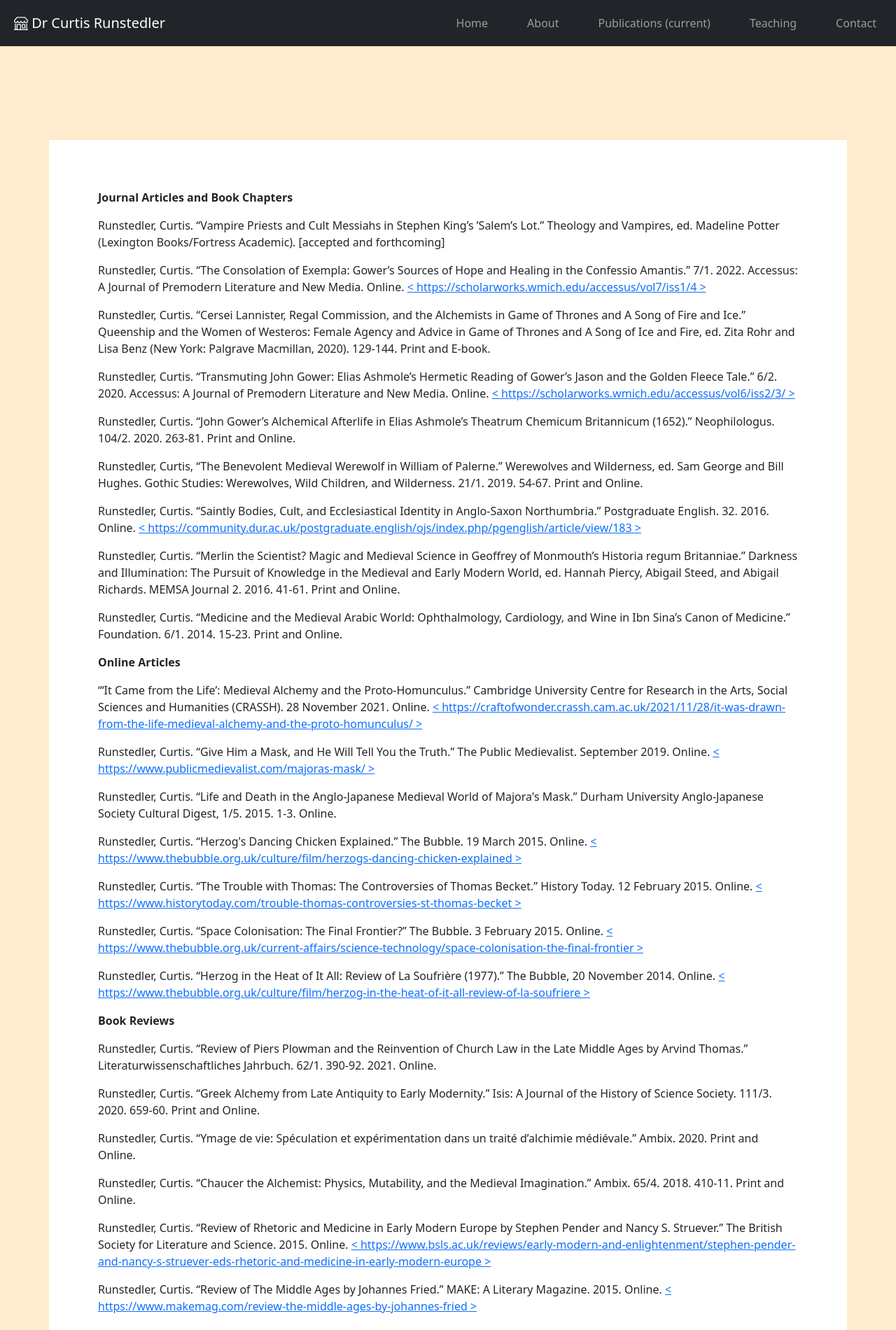
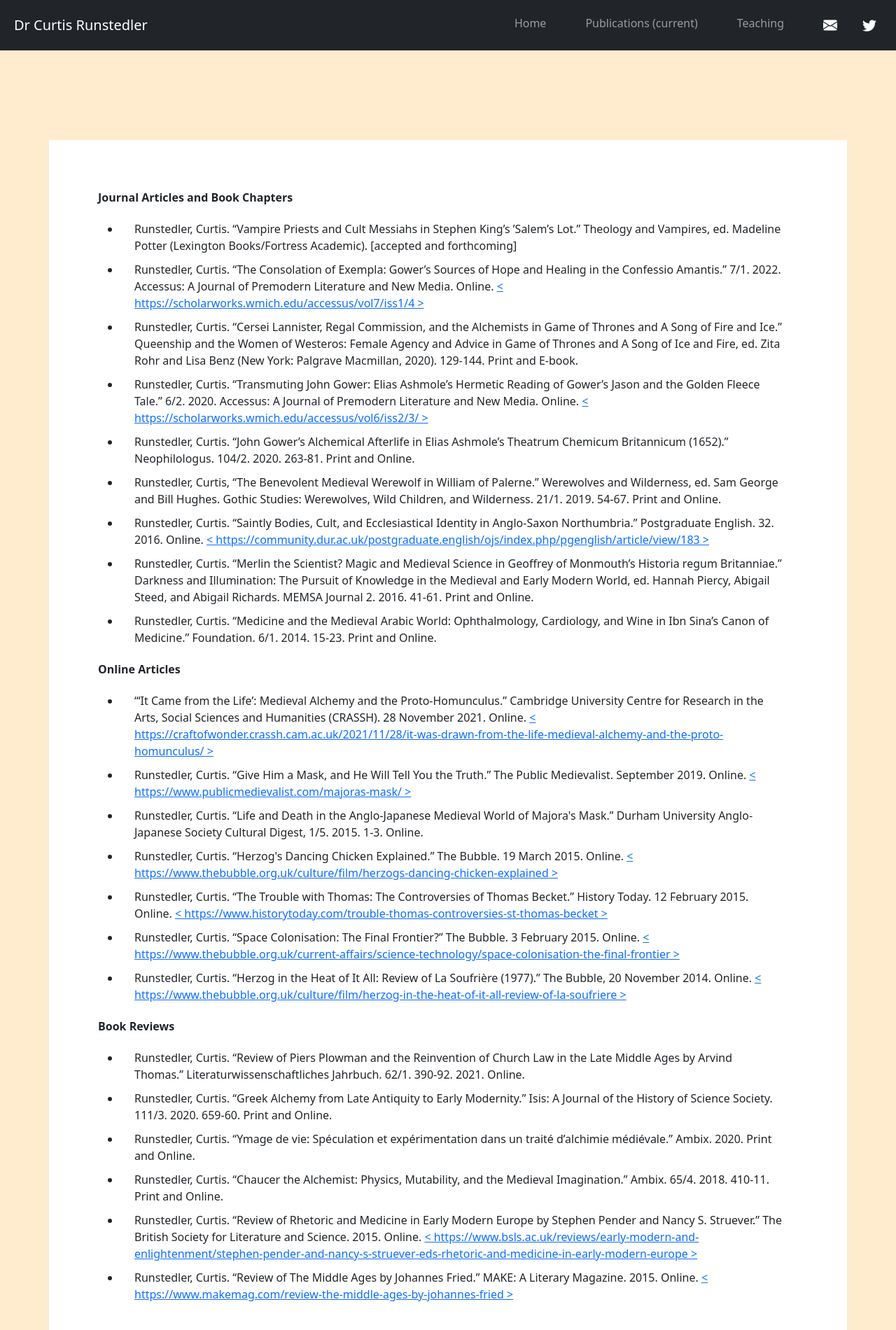
Before and after one commit to Stagnatio/curty-webpage, a plain HTML site: page publications.html in a window 1280 px wide. Shown: the top 1900 px of the page at 70% size. Drawn offline with nearby package versions, Linux system fonts and the light colour scheme.

Commit message:
social icons, page trimming, and bullets

```diff
--- a/publications.html
+++ b/publications.html
@@ -13,7 +13,7 @@
     <header>
         <nav class="navbar navbar-expand-md navbar-dark fixed-top bg-dark">
             <a class="navbar-brand" href="#">
-                <span class="bi-shop"></span>
+                <!--<span class="bi-shop"></span>-->
                 Dr Curtis Runstedler
             </a>
             <button class="navbar-toggler" type="button" data-toggle="collapse" data-target="#navbarCollapse" aria-controls="navbarCollapse" aria-expanded="false" aria-label="Toggle navigation">
@@ -24,9 +24,6 @@
                 <li class="nav-item">
                 <a class="nav-link" href="index.html">Home</a>
                 </li>
-                <li class="nav-item">
-                <a class="nav-link" href="about.html">About</span></a>
-                </li>
                 <li class="nav-item active">
                 <a class="nav-link" href="publications.html">Publications <span class="sr-only">(current)</a>
                 </li>
@@ -34,7 +31,10 @@
                 <a class="nav-link" href="teaching.html">Teaching</a>
                 </li>
                 <li class="nav-item">
-                    <a class="nav-link" href="contact.html">Contact</a>
+                    <a class="nav-link" href="mailto:crunstedler48@yahoo.ca"><i class="bi-envelope-fill"></i></a>
+                </li>
+                <li class="nav-item" style="padding-left: 0px;">
+                    <a class="nav-link" href="https://twitter.com/curtis_chthonic"><i class="bi-twitter"></i></a>
                 </li>
             </ul>
             </div>
@@ -44,35 +44,39 @@
         <!--<div class="image"><img src="images/200 rabbit.png"></div>-->
         <div class="text">
             <p><strong>Journal Articles and Book Chapters</strong></p>
-
-            <p>Runstedler, Curtis. “Vampire Priests and Cult Messiahs in Stephen King’s ’Salem’s Lot.” Theology and Vampires, ed. Madeline Potter (Lexington Books/Fortress Academic). [accepted and forthcoming]</p>
-            <p>Runstedler, Curtis. “The Consolation of Exempla: Gower’s Sources of Hope and Healing in the Confessio Amantis.” 7/1. 2022. Accessus: A Journal of Premodern Literature and New Media. Online. <a href="https://scholarworks.wmich.edu/accessus/vol7/iss1/4">< https://scholarworks.wmich.edu/accessus/vol7/iss1/4 ></a></p>
-            <p>Runstedler, Curtis. “Cersei Lannister, Regal Commission, and the Alchemists in Game of Thrones and A Song of Fire and Ice.” Queenship and the Women of Westeros: Female Agency and Advice in Game of Thrones and A Song of Ice and Fire, ed. Zita Rohr and Lisa Benz (New York: Palgrave Macmillan, 2020). 129-144. Print and E-book. </p>
-            <p>Runstedler, Curtis. “Transmuting John Gower: Elias Ashmole’s Hermetic Reading of Gower’s Jason and the Golden Fleece Tale.” 6/2. 2020. Accessus: A Journal of Premodern Literature and New Media. Online. <a href="https://scholarworks.wmich.edu/accessus/vol6/iss2/3/">< https://scholarworks.wmich.edu/accessus/vol6/iss2/3/ ></a></p>
-            <p>Runstedler, Curtis. “John Gower’s Alchemical Afterlife in Elias Ashmole’s Theatrum Chemicum Britannicum (1652).” Neophilologus. 104/2. 2020. 263-81. Print and Online.</p>
-            <p>Runstedler, Curtis, “The Benevolent Medieval Werewolf in William of Palerne.” Werewolves and Wilderness, ed. Sam George and Bill Hughes. Gothic Studies: Werewolves, Wild Children, and Wilderness. 21/1. 2019. 54-67. Print and Online.</p>
-            <p>Runstedler, Curtis. “Saintly Bodies, Cult, and Ecclesiastical Identity in Anglo-Saxon Northumbria.” Postgraduate English. 32. 2016. Online. <a href="https://community.dur.ac.uk/postgraduate.english/ojs/index.php/pgenglish/article/view/183">< https://community.dur.ac.uk/postgraduate.english/ojs/index.php/pgenglish/article/view/183 ></a></p>
-            <p>Runstedler, Curtis. “Merlin the Scientist? Magic and Medieval Science in Geoffrey of Monmouth’s Historia regum Britanniae.” Darkness and Illumination: The Pursuit of Knowledge in the Medieval and Early Modern World, ed. Hannah Piercy, Abigail Steed, and Abigail Richards. MEMSA Journal 2. 2016. 41-61. Print and Online.</p>
-            <p>Runstedler, Curtis. “Medicine and the Medieval Arabic World: Ophthalmology, Cardiology, and Wine in Ibn Sina’s Canon of Medicine.” Foundation. 6/1. 2014. 15-23. Print and Online.</p>
+            <ul>
+                <li>Runstedler, Curtis. “Vampire Priests and Cult Messiahs in Stephen King’s ’Salem’s Lot.” Theology and Vampires, ed. Madeline Potter (Lexington Books/Fortress Academic). [accepted and forthcoming]</li>
+                <li>Runstedler, Curtis. “The Consolation of Exempla: Gower’s Sources of Hope and Healing in the Confessio Amantis.” 7/1. 2022. Accessus: A Journal of Premodern Literature and New Media. Online. <a href="https://scholarworks.wmich.edu/accessus/vol7/iss1/4">< https://scholarworks.wmich.edu/accessus/vol7/iss1/4 ></a></li>
+                <li>Runstedler, Curtis. “Cersei Lannister, Regal Commission, and the Alchemists in Game of Thrones and A Song of Fire and Ice.” Queenship and the Women of Westeros: Female Agency and Advice in Game of Thrones and A Song of Ice and Fire, ed. Zita Rohr and Lisa Benz (New York: Palgrave Macmillan, 2020). 129-144. Print and E-book. </li>
+                <li>Runstedler, Curtis. “Transmuting John Gower: Elias Ashmole’s Hermetic Reading of Gower’s Jason and the Golden Fleece Tale.” 6/2. 2020. Accessus: A Journal of Premodern Literature and New Media. Online. <a href="https://scholarworks.wmich.edu/accessus/vol6/iss2/3/">< https://scholarworks.wmich.edu/accessus/vol6/iss2/3/ ></a></li>
+                <li>Runstedler, Curtis. “John Gower’s Alchemical Afterlife in Elias Ashmole’s Theatrum Chemicum Britannicum (1652).” Neophilologus. 104/2. 2020. 263-81. Print and Online.</li>
+                <li>Runstedler, Curtis, “The Benevolent Medieval Werewolf in William of Palerne.” Werewolves and Wilderness, ed. Sam George and Bill Hughes. Gothic Studies: Werewolves, Wild Children, and Wilderness. 21/1. 2019. 54-67. Print and Online.</li>
+                <li>Runstedler, Curtis. “Saintly Bodies, Cult, and Ecclesiastical Identity in Anglo-Saxon Northumbria.” Postgraduate English. 32. 2016. Online. <a href="https://community.dur.ac.uk/postgraduate.english/ojs/index.php/pgenglish/article/view/183">< https://community.dur.ac.uk/postgraduate.english/ojs/index.php/pgenglish/article/view/183 ></a></li>
+                <li>Runstedler, Curtis. “Merlin the Scientist? Magic and Medieval Science in Geoffrey of Monmouth’s Historia regum Britanniae.” Darkness and Illumination: The Pursuit of Knowledge in the Medieval and Early Modern World, ed. Hannah Piercy, Abigail Steed, and Abigail Richards. MEMSA Journal 2. 2016. 41-61. Print and Online.</li>
+                <li>Runstedler, Curtis. “Medicine and the Medieval Arabic World: Ophthalmology, Cardiology, and Wine in Ibn Sina’s Canon of Medicine.” Foundation. 6/1. 2014. 15-23. Print and Online.</li>
+            </ul>
 
             <p><strong>Online Articles</strong></p>
-
-            <p>“‘It Came from the Life’: Medieval Alchemy and the Proto-Homunculus.” Cambridge University Centre for Research in the Arts, Social Sciences and Humanities (CRASSH). 28 November 2021. Online. <a href="https://craftofwonder.crassh.cam.ac.uk/2021/11/28/it-was-drawn-from-the-life-medieval-alchemy-and-the-proto-homunculus/">< https://craftofwonder.crassh.cam.ac.uk/2021/11/28/it-was-drawn-from-the-life-medieval-alchemy-and-the-proto-homunculus/ ></a></p>
-            <p>Runstedler, Curtis. “Give Him a Mask, and He Will Tell You the Truth.” The Public Medievalist. September 2019. Online. <a href="https://www.publicmedievalist.com/majoras-mask/">< https://www.publicmedievalist.com/majoras-mask/ ></a></p>
-            <p>Runstedler, Curtis. “Life and Death in the Anglo-Japanese Medieval World of Majora's Mask.” Durham University Anglo-Japanese Society Cultural Digest, 1/5. 2015. 1-3. Online.</p>
-            <p>Runstedler, Curtis. “Herzog's Dancing Chicken Explained.” The Bubble. 19 March 2015. Online. <a href="https://www.thebubble.org.uk/culture/film/herzogs-dancing-chicken-explained">< https://www.thebubble.org.uk/culture/film/herzogs-dancing-chicken-explained ></a></p>
-            <p>Runstedler, Curtis. “The Trouble with Thomas: The Controversies of Thomas Becket.” History Today. 12 February 2015. Online. <a href="https://www.historytoday.com/trouble-thomas-controversies-st-thomas-becket">< https://www.historytoday.com/trouble-thomas-controversies-st-thomas-becket ></a></p>
-            <p>Runstedler, Curtis. “Space Colonisation: The Final Frontier?” The Bubble. 3 February 2015. Online. <a href="https://www.thebubble.org.uk/current-affairs/science-technology/space-colonisation-the-final-frontier">< https://www.thebubble.org.uk/current-affairs/science-technology/space-colonisation-the-final-frontier ></a></p>
-            <p>Runstedler, Curtis. “Herzog in the Heat of It All: Review of La Soufrière (1977).” The Bubble, 20 November 2014. Online. <a href="https://www.thebubble.org.uk/culture/film/herzog-in-the-heat-of-it-all-review-of-la-soufriere">< https://www.thebubble.org.uk/culture/film/herzog-in-the-heat-of-it-all-review-of-la-soufriere ></a></p>
+            <ul>
+                <li>“‘It Came from the Life’: Medieval Alchemy and the Proto-Homunculus.” Cambridge University Centre for Research in the Arts, Social Sciences and Humanities (CRASSH). 28 November 2021. Online. <a href="https://craftofwonder.crassh.cam.ac.uk/2021/11/28/it-was-drawn-from-the-life-medieval-alchemy-and-the-proto-homunculus/">< https://craftofwonder.crassh.cam.ac.uk/2021/11/28/it-was-drawn-from-the-life-medieval-alchemy-and-the-proto-homunculus/ ></a></li>
+                <li>Runstedler, Curtis. “Give Him a Mask, and He Will Tell You the Truth.” The Public Medievalist. September 2019. Online. <a href="https://www.publicmedievalist.com/majoras-mask/">< https://www.publicmedievalist.com/majoras-mask/ ></a></li>
+                <li>Runstedler, Curtis. “Life and Death in the Anglo-Japanese Medieval World of Majora's Mask.” Durham University Anglo-Japanese Society Cultural Digest, 1/5. 2015. 1-3. Online.</li>
+                <li>Runstedler, Curtis. “Herzog's Dancing Chicken Explained.” The Bubble. 19 March 2015. Online. <a href="https://www.thebubble.org.uk/culture/film/herzogs-dancing-chicken-explained">< https://www.thebubble.org.uk/culture/film/herzogs-dancing-chicken-explained ></a></li>
+                <li>Runstedler, Curtis. “The Trouble with Thomas: The Controversies of Thomas Becket.” History Today. 12 February 2015. Online. <a href="https://www.historytoday.com/trouble-thomas-controversies-st-thomas-becket">< https://www.historytoday.com/trouble-thomas-controversies-st-thomas-becket ></a></li>
+                <li>Runstedler, Curtis. “Space Colonisation: The Final Frontier?” The Bubble. 3 February 2015. Online. <a href="https://www.thebubble.org.uk/current-affairs/science-technology/space-colonisation-the-final-frontier">< https://www.thebubble.org.uk/current-affairs/science-technology/space-colonisation-the-final-frontier ></a></li>
+                <li>Runstedler, Curtis. “Herzog in the Heat of It All: Review of La Soufrière (1977).” The Bubble, 20 November 2014. Online. <a href="https://www.thebubble.org.uk/culture/film/herzog-in-the-heat-of-it-all-review-of-la-soufriere">< https://www.thebubble.org.uk/culture/film/herzog-in-the-heat-of-it-all-review-of-la-soufriere ></a></li>
+            </ul>
 
             <p><strong>Book Reviews</strong></p>
 
-            <p>Runstedler, Curtis. “Review of Piers Plowman and the Reinvention of Church Law in the Late Middle Ages by Arvind Thomas.” Literaturwissenschaftliches Jahrbuch. 62/1. 390-92. 2021. Online.</p>
-            <p>Runstedler, Curtis. “Greek Alchemy from Late Antiquity to Early Modernity.” Isis: A Journal of the History of Science Society. 111/3. 2020. 659-60. Print and Online.</p>
-            <p>Runstedler, Curtis. “Ymage de vie: Spéculation et expérimentation dans un traité d’alchimie médiévale.” Ambix. 2020. Print and Online.</p>
-            <p>Runstedler, Curtis. “Chaucer the Alchemist: Physics, Mutability, and the Medieval Imagination.” Ambix. 65/4. 2018. 410-11. Print and Online.</p>
-            <p>Runstedler, Curtis. “Review of Rhetoric and Medicine in Early Modern Europe by Stephen Pender and Nancy S. Struever.” The British Society for Literature and Science. 2015. Online. <a href="https://www.bsls.ac.uk/reviews/early-modern-and-enlightenment/stephen-pender-and-nancy-s-struever-eds-rhetoric-and-medicine-in-early-modern-europe">< https://www.bsls.ac.uk/reviews/early-modern-and-enlightenment/stephen-pender-and-nancy-s-struever-eds-rhetoric-and-medicine-in-early-modern-europe ></a></p>
-            <p>Runstedler, Curtis. “Review of The Middle Ages by Johannes Fried.” MAKE: A Literary Magazine. 2015. Online. <a href="https://www.makemag.com/review-the-middle-ages-by-johannes-fried">< https://www.makemag.com/review-the-middle-ages-by-johannes-fried ></a></p>
+            <ul>
+                <li>Runstedler, Curtis. “Review of Piers Plowman and the Reinvention of Church Law in the Late Middle Ages by Arvind Thomas.” Literaturwissenschaftliches Jahrbuch. 62/1. 390-92. 2021. Online.</li>
+                <li>Runstedler, Curtis. “Greek Alchemy from Late Antiquity to Early Modernity.” Isis: A Journal of the History of Science Society. 111/3. 2020. 659-60. Print and Online.</li>
+                <li>Runstedler, Curtis. “Ymage de vie: Spéculation et expérimentation dans un traité d’alchimie médiévale.” Ambix. 2020. Print and Online.</li>
+                <li>Runstedler, Curtis. “Chaucer the Alchemist: Physics, Mutability, and the Medieval Imagination.” Ambix. 65/4. 2018. 410-11. Print and Online.</li>
+                <li>Runstedler, Curtis. “Review of Rhetoric and Medicine in Early Modern Europe by Stephen Pender and Nancy S. Struever.” The British Society for Literature and Science. 2015. Online. <a href="https://www.bsls.ac.uk/reviews/early-modern-and-enlightenment/stephen-pender-and-nancy-s-struever-eds-rhetoric-and-medicine-in-early-modern-europe">< https://www.bsls.ac.uk/reviews/early-modern-and-enlightenment/stephen-pender-and-nancy-s-struever-eds-rhetoric-and-medicine-in-early-modern-europe ></a></li>
+                <li>Runstedler, Curtis. “Review of The Middle Ages by Johannes Fried.” MAKE: A Literary Magazine. 2015. Online. <a href="https://www.makemag.com/review-the-middle-ages-by-johannes-fried">< https://www.makemag.com/review-the-middle-ages-by-johannes-fried ></a></li>
+            </ul>
         </div>
     </div>
 
--- a/style.css
+++ b/style.css
@@ -1,5 +1,6 @@
 body {
     background-color: blanchedalmond;
+    overflow: scroll;
 }
 
 .container {
@@ -30,3 +31,8 @@ img {
     height: auto;
     width: auto;
 }
+
+i {
+    color: white;
+    font-size: 1.25rem;
+}
```
Also changed, not shown: about.html (deleted, +0 -57 lines), contact.html (deleted, +0 -53 lines), index.html (+15 -8 lines), teaching.html (+23 -19 lines).
